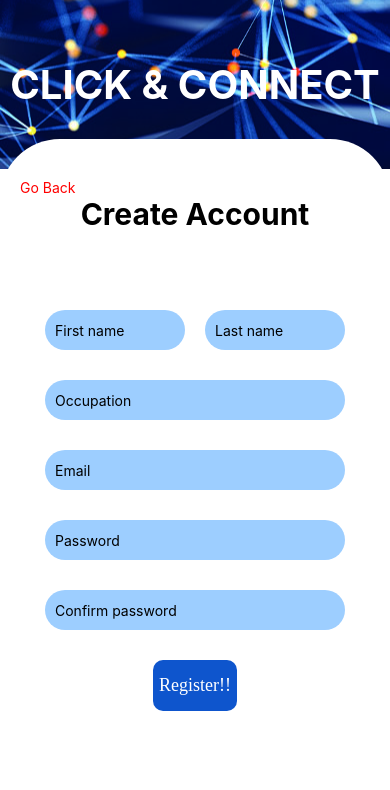
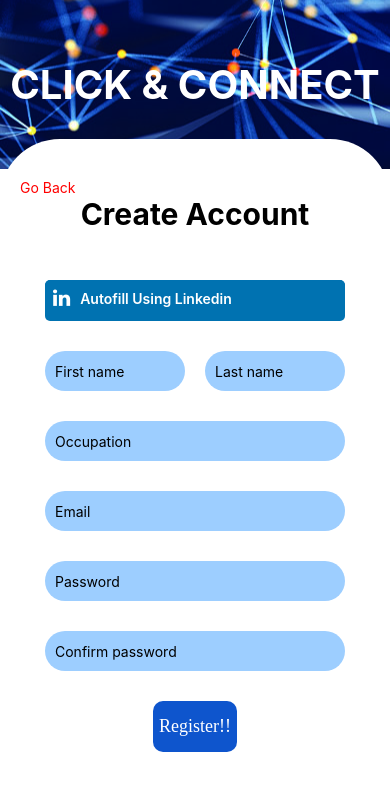
Before and after one commit to DanielMadaghjian/Networking-App, a React Native app: screen /Register in a window 390 px wide. Shown: the top 790 px of the page. Built offline with nearby package versions, Linux system fonts and the light colour scheme; what aws-amplify would draw is missing.

Commit message:
some tweaks

```diff
--- a/Screens/Auth/Register.js
+++ b/Screens/Auth/Register.js
@@ -1,9 +1,11 @@
 import { Text, StyleSheet, View, TextInput, ScrollView, TouchableOpacity, Dimensions, ImageBackground } from "react-native"
 import { Entypo } from "react-native-vector-icons/Entypo"
+import FontAwesome from 'react-native-vector-icons/FontAwesome'
 import { useState } from "react"
 import backgroundImage from '../../assets/images/backgroundImage.jpg'
 import colors from "../../assets/colors/colors"
 import signUp from "../../authLogic/SignUp"
+import linkedinAutoFill from "../../authLogic/linkedinAutoFill"
 
 const height = Dimensions.get('window').height;
 
@@ -31,6 +33,11 @@ const Register = ({ navigation }) => {
                     <Text style={styles.createAccountText}>Create Account</Text>
                 </View>
                 <View style={styles.formWrapper}>
+                    <FontAwesome.Button style={styles.socialCard} name={'linkedin'} backgroundColor={colors.linkedin} onPress={() => {
+                        // linkedinAutoFill(setFirstName,setLastName,setEmail,setOccupation)
+                     }}>
+                        Autofill using Linkedin
+                    </FontAwesome.Button>
                     <View style={styles.nameWrapper}>
                         <TextInput
                             placeholder="First name"
@@ -183,5 +190,12 @@ const styles = StyleSheet.create({
         color: 'red',
         marginTop: 40,
     },
+    socialCard: {
+        textTransform: 'capitalize',
+        width: 300,
+        marginBottom: 5,
+        textAlign: 'center',
+        textAlignVertical: 'center',
+    },
 })
 export default Register
--- /dev/null
+++ b/authLogic/linkedinAutoFill.js
@@ -0,0 +1,39 @@
+import { View } from 'react-native';
+const linkedinAutoFill = props => {
+    const [email, setEmail] = useState();
+    const [payload, setPayload] = useState();
+    var modal;
+    const getUser = async data => {
+
+    }
+
+    const getUserEmailId = async data => {
+
+    };
+    const handleGetUser = () => {
+
+    }
+    return (
+        <View>
+            {/* <LinkedInModal
+                ref={ref => {
+                    modal = ref;
+                }}
+                renderButton={_handleLinkedInLogin}
+                style={{ border: '1 solid', fontSize: 20 }}
+                clientID='7890txxbrb60g4'
+                clientSecret='hqHEXhskhHykjakt'
+                redirectUri=''
+                onSuccess={token => {
+                    getUser(token);
+                    getUserEmailId(token);
+                }}
+                onError={() => {
+                    console.log('Error');
+                }}
+            /> */}
+        </View>
+    );
+}
+
+export default linkedinAutoFill
```
Also changed, not shown: package.json (+5 -4 lines), 1 other file (tests, documents, lock files or other folders).
